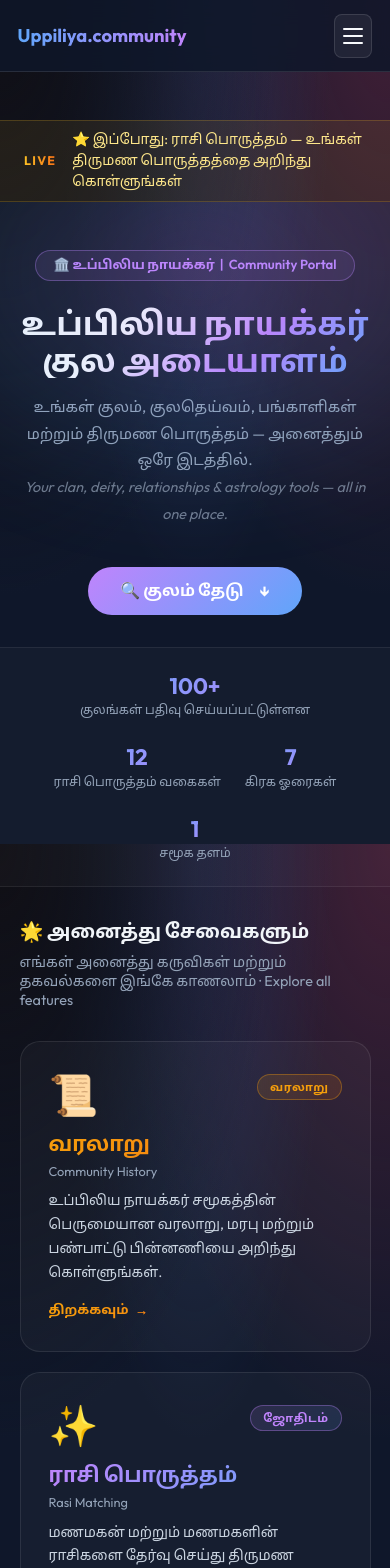
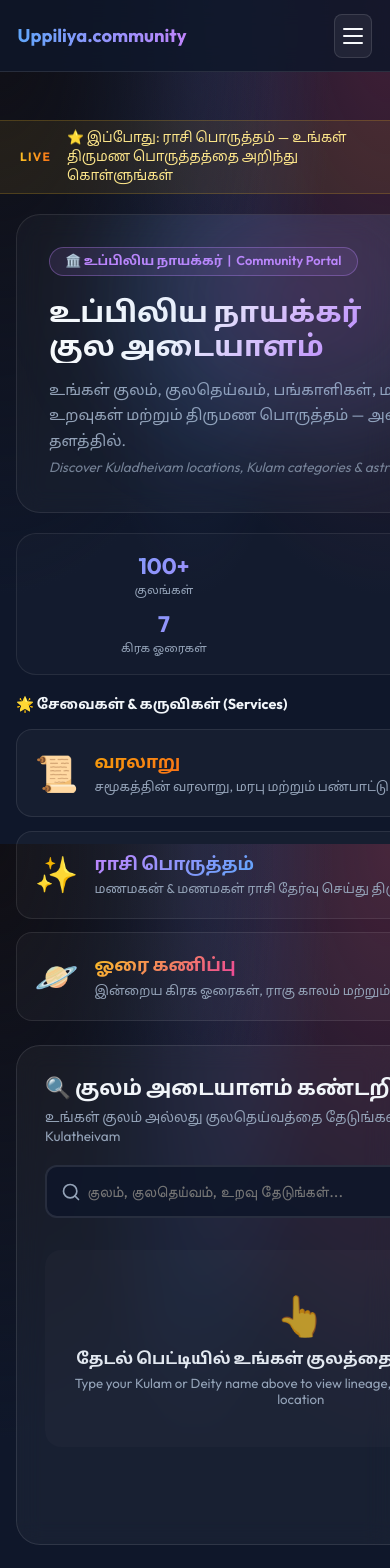
Before and after one commit to carthworks/Uppiliya-Naicker-Kulam, a Next.js app: page / in a window 390 px wide. Shown: the top 1568 px of the page. Built offline with nearby package versions, Linux system fonts and the light colour scheme.

Commit message:
feat: initialize main application page component

```diff
--- a/app/page.jsx
+++ b/app/page.jsx
@@ -17,8 +17,7 @@ const FEATURES = [
     icon: '📜',
     title: 'வரலாறு',
     titleEn: 'Community History',
-    desc: 'உப்பிலிய நாயக்கர் சமூகத்தின் பெருமையான வரலாறு, மரபு மற்றும் பண்பாட்டு பின்னணியை அறிந்து கொள்ளுங்கள்.',
-    descEn: 'Explore the glorious heritage, traditions and cultural background of the Uppiliya Naicker community.',
+    desc: 'சமூகத்தின் வரலாறு, மரபு மற்றும் பண்பாட்டு பின்னணி.',
     gradient: 'linear-gradient(135deg,#f59e0b,#f97316)',
     glow: 'rgba(245,158,11,0.2)',
     border: 'rgba(245,158,11,0.35)',
@@ -29,8 +28,7 @@ const FEATURES = [
     icon: '✨',
     title: 'ராசி பொருத்தம்',
     titleEn: 'Rasi Matching',
-    desc: 'மணமகன் மற்றும் மணமகளின் ராசிகளை தேர்வு செய்து திருமண பொருத்தத்தை உடனே அறிந்து கொள்ளுங்கள்.',
-    descEn: 'Check Tamil astrology (Thirumana Porutham) — select groom & bride rasi for instant compatibility.',
+    desc: 'மணமகன் & மணமகள் ராசி தேர்வு செய்து திருமண பொருத்தம் காணல்.',
     gradient: 'linear-gradient(135deg,#c084fc,#60a5fa)',
     glow: 'rgba(192,132,252,0.2)',
     border: 'rgba(192,132,252,0.35)',
@@ -41,8 +39,7 @@ const FEATURES = [
     icon: '🪐',
     title: 'ஓரை கணிப்பு',
     titleEn: 'Horai Calculator',
-    desc: 'இன்றைய கிரக ஓரைகள் — சுப மற்றும் அசுப நேரங்கள், உங்கள் ஜன்ம ராசிக்கு சிறந்த நேரங்களை அறிந்து கொள்ளுங்கள்.',
-    descEn: 'Find today\'s planetary hours — best & worst times tailored to your Janma Rasi for every activity.',
+    desc: 'இன்றைய கிரக ஓரைகள், ராகு காலம் மற்றும் சுப நேரங்கள்.',
     gradient: 'linear-gradient(135deg,#fbbf24,#ec4899)',
     glow: 'rgba(251,191,36,0.2)',
     border: 'rgba(251,191,36,0.35)',
@@ -63,18 +60,18 @@ function NewsTicker() {
   return (
     <div style={{
       background: 'rgba(251,191,36,0.08)', borderTop: '1px solid rgba(251,191,36,0.2)',
-      borderBottom: '1px solid rgba(251,191,36,0.2)', padding: '.5rem 1.5rem',
+      borderBottom: '1px solid rgba(251,191,36,0.2)', padding: '.45rem 1.25rem',
       display: 'flex', alignItems: 'center', gap: '1rem', overflow: 'hidden',
-      minHeight: '40px',
+      minHeight: '38px',
     }}>
       <span style={{
         background: 'linear-gradient(90deg,#fbbf24,#f97316)', WebkitBackgroundClip: 'text',
-        WebkitTextFillColor: 'transparent', fontWeight: 800, fontSize: '.78rem',
+        WebkitTextFillColor: 'transparent', fontWeight: 800, fontSize: '.75rem',
         letterSpacing: '.1em', flexShrink: 0,
       }}>LIVE</span>
       <span style={{
-        fontSize: '.88rem', color: '#fde68a', transition: 'opacity .35s',
-        opacity: fade ? 1 : 0, lineHeight: 1.5,
+        fontSize: '.85rem', color: '#fde68a', transition: 'opacity .35s',
+        opacity: fade ? 1 : 0, lineHeight: 1.4,
       }}>{TICKER_ITEMS[idx]}</span>
     </div>
   );
@@ -88,40 +85,28 @@ function FeatureCard({ f }) {
       <div style={{
         background: hov ? `rgba(255,255,255,0.07)` : 'rgba(255,255,255,0.03)',
         border: `1px solid ${hov ? f.border : 'rgba(255,255,255,0.09)'}`,
-        borderRadius: '1.25rem', padding: '2rem 1.75rem',
-        boxShadow: hov ? `0 0 40px ${f.glow}` : 'none',
-        transform: hov ? 'translateY(-4px)' : 'none',
+        borderRadius: '1rem', padding: '1.25rem 1.1rem',
+        boxShadow: hov ? `0 0 30px ${f.glow}` : 'none',
+        transform: hov ? 'translateY(-3px)' : 'none',
         transition: 'all .25s ease',
-        height: '100%', display: 'flex', flexDirection: 'column', gap: '1rem',
+        display: 'flex', alignItems: 'center', gap: '1rem',
         cursor: 'pointer',
       }}>
-        <div style={{ display: 'flex', justifyContent: 'space-between', alignItems: 'flex-start' }}>
-          <span style={{ fontSize: '2.5rem', lineHeight: 1 }}>{f.icon}</span>
+        <span style={{ fontSize: '2.2rem', lineHeight: 1, flexShrink: 0 }}>{f.icon}</span>
+        <div style={{ flex: 1, minWidth: 0 }}>
+          <div style={{ display: 'flex', alignItems: 'center', justifyContent: 'space-between', gap: '.5rem', marginBottom: '.2rem' }}>
+            <div style={{
+              fontSize: '1.1rem', fontWeight: 800,
+              background: f.gradient, WebkitBackgroundClip: 'text',
+              WebkitTextFillColor: 'transparent', backgroundClip: 'text',
+            }}>{f.title}</div>
             <span style={{
-            fontSize: '.72rem', fontWeight: 700, padding: '.25rem .75rem',
-            borderRadius: '999px', background: f.glow, border: `1px solid ${f.border}`,
-            background: 'linear-gradient(135deg,' + f.gradient.match(/#[a-f0-9]+/gi)?.[0] + '22,' + f.gradient.match(/#[a-f0-9]+/gi)?.[1] + '22)',
-            color: f.gradient.match(/#[a-f0-9]+/gi)?.[0],
-            letterSpacing: '.05em',
+              fontSize: '.68rem', fontWeight: 700, padding: '.15rem .55rem',
+              borderRadius: '999px', border: `1px solid ${f.border}`,
+              color: f.gradient.match(/#[a-f0-9]+/gi)?.[0] || '#fbbf24',
             }}>{f.badge}</span>
           </div>
-        <div>
-          <div style={{
-            fontSize: '1.3rem', fontWeight: 800,
-            background: f.gradient, WebkitBackgroundClip: 'text',
-            WebkitTextFillColor: 'transparent', backgroundClip: 'text',
-            marginBottom: '.25rem',
-          }}>{f.title}</div>
-          <div style={{ fontSize: '.8rem', color: '#94a3b8', marginBottom: '.65rem' }}>{f.titleEn}</div>
-          <p style={{ fontSize: '.88rem', color: '#cbd5e1', lineHeight: 1.7, margin: 0 }}>{f.desc}</p>
-        </div>
-        <div style={{
-          marginTop: 'auto', display: 'flex', alignItems: 'center', gap: '.4rem',
-          fontSize: '.82rem', fontWeight: 600,
-          background: f.gradient, WebkitBackgroundClip: 'text',
-          WebkitTextFillColor: 'transparent', backgroundClip: 'text',
-        }}>
-          திறக்கவும் <span style={{ WebkitTextFillColor: 'unset', color: 'inherit', background: f.gradient, WebkitBackgroundClip: 'text' }}>→</span>
+          <p style={{ fontSize: '.8rem', color: '#94a3b8', margin: 0, lineHeight: 1.4, whiteSpace: 'nowrap', overflow: 'hidden', textOverflow: 'ellipsis' }}>{f.desc}</p>
         </div>
       </div>
     </Link>
@@ -129,11 +114,11 @@ function FeatureCard({ f }) {
 }
 
 export default function Home() {
-  const [data, setData]           = useState([]);
-  const [searchQuery, setSearchQuery] = useState('');
+  const [data, setData]                     = useState([]);
+  const [searchQuery, setSearchQuery]       = useState('');
   const [selectedEntity, setSelectedEntity] = useState(null);
   const [isSearchFocused, setIsSearchFocused] = useState(false);
-  const [activeMapQuery, setActiveMapQuery]   = useState('');
+  const [activeMapQuery, setActiveMapQuery] = useState('');
   const searchRef = useRef(null);
 
   useEffect(() => {
@@ -164,8 +149,8 @@ export default function Home() {
     const templesText = selectedEntity.kulatheivam?.length
       ? selectedEntity.kulatheivam.map(t => `- ${t}\n  📍 https://www.google.com/maps/search/?api=1&query=${encodeURIComponent(t)}`).join('\n\n')
       : 'குறிப்பிடப்படவில்லை';
-    const text = `*உப்பிலிய நாயக்கர் குலம்*\n\n*குலம்/பட்டம்:* ${selectedEntity.name}\n*பிரிவு:* ${selectedEntity.category}\n\n*உறவுகள்:*\n${selectedEntity.relationships || 'குறிப்பிடப்படவில்லை'}\n\n*குலதெய்வம்:*\n${templesText}\n\n---\nT. Karthikeyan | 📞 +91 94867 72206`;
-    window.open(`https://wa.me/?text=${encodeURIComponent(text)}`, '_blank');
+    const text = `*உப்பிலிய நாயக்கர் குலம்*\n\n*குலம்/பட்டம்:* ${selectedEntity.name}\n*பிரிவு:* ${selectedEntity.category}\n\n*உறவுகள்:*\n${selectedEntity.relationships || 'குறிப்பிடப்படவில்லை'}\n\n*குலதெய்வம்:*\n${templesText}\n\n---\nT. Karthikeyan | 📞 +91 94867 72206 | ✉️ tkarthikeyan@gmail.com\n🌐 https://uppiliya-naicker-kulam.vercel.app`;
+    window.open(`https://api.whatsapp.com/send?text=${encodeURIComponent(text)}`, '_blank');
   };
 
   const relatedEntities = useMemo(() => {
@@ -179,125 +164,163 @@ export default function Home() {
   return (
     <>
       <style suppressHydrationWarning>{`
-        .hp-page { font-family:'Outfit','Noto Sans Tamil',sans-serif; overflow-x:hidden; }
+        .hp-page { font-family:'Outfit','Noto Sans Tamil',sans-serif; overflow-x:hidden; min-height: calc(100vh - 120px); }
 
-        /* Hero */
-        .hp-hero {
-          position:relative; text-align:center;
-          padding: clamp(3rem,8vw,6rem) clamp(1rem,5vw,2rem) clamp(2rem,5vw,4rem);
-          overflow:hidden;
+        /* Split container */
+        .hp-split-container {
+          max-width: 1300px;
+          margin: 0 auto;
+          padding: 2rem 1.5rem 3rem;
+          display: grid;
+          grid-template-columns: 1fr 1fr;
+          gap: 2rem;
+          align-items: start;
+        }
+
+        @media(max-width: 980px) {
+          .hp-split-container {
+            grid-template-columns: 1fr;
+            gap: 1.5rem;
+            padding: 1.25rem 1rem 2.5rem;
+          }
+        }
+
+        /* Left Column */
+        .hp-left-col {
+          display: flex;
+          flex-direction: column;
+          gap: 1.25rem;
+        }
+
+        .hp-hero-box {
+          background: rgba(255,255,255,0.03);
+          border: 1px solid rgba(255,255,255,0.09);
+          border-radius: 1.5rem;
+          padding: 2rem;
+          position: relative;
+          overflow: hidden;
+          backdrop-filter: blur(12px);
         }
         .hp-hero-glow {
-          position:absolute; top:-40%; left:50%; transform:translateX(-50%);
-          width:700px; height:500px; border-radius:50%;
+          position: absolute; top:-40%; left:50%; transform:translateX(-50%);
+          width:500px; height:400px; border-radius:50%;
           background: radial-gradient(ellipse,rgba(192,132,252,.18) 0%,rgba(96,165,250,.12) 40%,transparent 70%);
           pointer-events:none; filter:blur(40px);
         }
         .hp-hero-badge {
           display:inline-flex; align-items:center; gap:.5rem;
-          padding:.35rem 1.1rem; border-radius:999px; margin-bottom:1.5rem;
+          padding:.3rem .95rem; border-radius:999px; margin-bottom:1.1rem;
           background:rgba(192,132,252,.1); border:1px solid rgba(192,132,252,.35);
-          color:#c084fc; font-size:.82rem; font-weight:600;
+          color:#c084fc; font-size:.8rem; font-weight:600;
         }
-        .hp-hero h1 {
-          font-size:clamp(2rem,6vw,3.5rem); font-weight:900; line-height:1.15;
-          background:linear-gradient(135deg,#f8fafc 30%,#c084fc 65%,#60a5fa 100%);
-          -webkit-background-clip:text; -webkit-text-fill-color:transparent; background-clip:text;
-          margin:0 0 1rem;
+        .hp-hero-h1 {
+          font-size: clamp(1.8rem, 4.5vw, 2.7rem);
+          font-weight: 900; line-height: 1.2;
+          background: linear-gradient(135deg,#f8fafc 30%,#c084fc 65%,#60a5fa 100%);
+          -webkit-background-clip: text; -webkit-text-fill-color: transparent; background-clip: text;
+          margin: 0 0 .85rem;
         }
         .hp-hero-sub {
-          font-size:clamp(.95rem,2.5vw,1.15rem); color:#94a3b8;
-          max-width:580px; margin:0 auto 2.5rem; line-height:1.75;
+          font-size: .95rem; color: #94a3b8; line-height: 1.7; margin: 0;
         }
-        .hp-hero-cta {
-          display:inline-flex; align-items:center; gap:.6rem;
-          padding:.8rem 2rem; border-radius:999px; font-weight:700; font-size:1rem;
-          background:linear-gradient(135deg,#c084fc,#60a5fa);
-          color:#fff; text-decoration:none; border:none; cursor:pointer;
-          transition:transform .2s,box-shadow .2s;
-        }
-        .hp-hero-cta:hover { transform:translateY(-3px); box-shadow:0 8px 30px rgba(192,132,252,.4); }
 
         /* Stats strip */
-        .hp-stats {
-          display:flex; justify-content:center; gap:clamp(1.5rem,5vw,3.5rem);
-          flex-wrap:wrap; padding:1.5rem clamp(1rem,5vw,2rem);
-          border-top:1px solid rgba(255,255,255,.07);
-          border-bottom:1px solid rgba(255,255,255,.07);
-          background:rgba(255,255,255,.02);
+        .hp-stats-grid {
+          display: grid;
+          grid-template-columns: repeat(4, 1fr);
+          gap: .75rem;
+          background: rgba(255,255,255,.02);
+          border: 1px solid rgba(255,255,255,.08);
+          border-radius: 1.25rem;
+          padding: 1.1rem 1rem;
         }
-        .hp-stat { text-align:center; }
-        .hp-stat-num { font-size:clamp(1.4rem,4vw,2rem); font-weight:800; background:linear-gradient(135deg,#60a5fa,#c084fc); -webkit-background-clip:text; -webkit-text-fill-color:transparent; background-clip:text; }
-        .hp-stat-lbl { font-size:.78rem; color:#94a3b8; margin-top:.15rem; }
+        @media(max-width: 540px) {
+          .hp-stats-grid { grid-template-columns: repeat(2, 1fr); }
+        }
+        .hp-stat-item { text-align: center; }
+        .hp-stat-num {
+          font-size: 1.4rem; font-weight: 800;
+          background: linear-gradient(135deg,#60a5fa,#c084fc);
+          -webkit-background-clip: text; -webkit-text-fill-color: transparent; background-clip: text;
+        }
+        .hp-stat-lbl { font-size: .73rem; color: #94a3b8; margin-top: .15rem; }
 
-        /* Section */
-        .hp-section { padding:clamp(2rem,5vw,3.5rem) clamp(1rem,5vw,2rem); max-width:1100px; margin:0 auto; }
-        .hp-section-title { font-size:clamp(1.2rem,3vw,1.6rem); font-weight:800; color:#f1f5f9; margin-bottom:.5rem; }
-        .hp-section-sub { font-size:.9rem; color:#94a3b8; margin-bottom:2rem; }
+        /* Feature Banners */
+        .hp-feat-list {
+          display: flex;
+          flex-direction: column;
+          gap: .85rem;
+        }
 
-        /* Feature grid */
-        .hp-feat-grid { display:grid; grid-template-columns:repeat(3,1fr); gap:1.25rem; }
-        @media(max-width:860px){ .hp-feat-grid{ grid-template-columns:repeat(2,1fr); } }
-        @media(max-width:520px){ .hp-feat-grid{ grid-template-columns:1fr; } }
+        /* Right Column */
+        .hp-right-col {
+          display: flex;
+          flex-direction: column;
+          gap: 1.5rem;
+        }
 
-        /* Search section */
-        .hp-search-wrap { max-width:860px; margin:0 auto; padding:0 clamp(1rem,5vw,2rem) clamp(2rem,5vw,4rem); }
         .hp-search-card {
-          background:rgba(255,255,255,.04); border:1px solid rgba(255,255,255,.1);
-          border-radius:1.5rem; padding:clamp(1.5rem,4vw,2.5rem);
-          backdrop-filter:blur(12px);
+          background: rgba(255,255,255,.04);
+          border: 1px solid rgba(255,255,255,.1);
+          border-radius: 1.5rem;
+          padding: 1.75rem;
+          backdrop-filter: blur(12px);
+          min-height: 500px;
         }
-        .hp-search-title { font-size:clamp(1.1rem,3vw,1.4rem); font-weight:800; color:#f1f5f9; margin-bottom:.4rem; }
-        .hp-search-sub { font-size:.88rem; color:#94a3b8; margin-bottom:1.5rem; }
+        .hp-search-title { font-size: 1.3rem; font-weight: 800; color: #f1f5f9; margin-bottom: .35rem; }
+        .hp-search-sub { font-size: .85rem; color: #94a3b8; margin-bottom: 1.25rem; }
       `}</style>
 
       <div className="hp-page">
         <NewsTicker />
 
-        {/* ── Hero ── */}
-        <section className="hp-hero">
+        <div className="hp-split-container">
+
+          {/* ── LEFT COLUMN ── */}
+          <div className="hp-left-col">
+
+            {/* Hero Banner */}
+            <div className="hp-hero-box">
               <div className="hp-hero-glow" />
               <div className="hp-hero-badge">🏛️ உப்பிலிய நாயக்கர் &nbsp;|&nbsp; Community Portal</div>
-          <h1>உப்பிலிய நாயக்கர்<br />குல அடையாளம்</h1>
+              <h1 className="hp-hero-h1">உப்பிலிய நாயக்கர்<br />குல அடையாளம்</h1>
               <p className="hp-hero-sub">
-            உங்கள் குலம், குலதெய்வம், பங்காளிகள் மற்றும் திருமண பொருத்தம் —
-            அனைத்தும் ஒரே இடத்தில்.
-            <br /><em style={{ opacity: .7, fontSize: '.9rem' }}>Your clan, deity, relationships & astrology tools — all in one place.</em>
+                உங்கள் குலம், குலதெய்வம், பங்காளிகள், மாமன் மச்சான் உறவுகள் மற்றும் திருமண பொருத்தம் — அனைத்தும் ஒரே தளத்தில்.
+                <br />
+                <em style={{ opacity: .75, fontSize: '.85rem' }}>Discover Kuladheivam locations, Kulam categories &amp; astrology tools.</em>
               </p>
-          <a href="#kulam-search" className="hp-hero-cta">
-            🔍 குலம் தேடு &nbsp; <span>↓</span>
-          </a>
-        </section>
+            </div>
 
-        {/* ── Stats ── */}
-        <div className="hp-stats">
+            {/* Stats Grid */}
+            <div className="hp-stats-grid">
               {[
-            { num: '100+', lbl: 'குலங்கள் பதிவு செய்யப்பட்டுள்ளன' },
-            { num: '12',   lbl: 'ராசி பொருத்தம் வகைகள்' },
+                { num: '100+', lbl: 'குலங்கள்' },
+                { num: '12',   lbl: 'ராசிகள்' },
                 { num: '7',    lbl: 'கிரக ஓரைகள்' },
                 { num: '1',    lbl: 'சமூக தளம்' },
               ].map(s => (
-            <div key={s.lbl} className="hp-stat">
+                <div key={s.lbl} className="hp-stat-item">
                   <div className="hp-stat-num">{s.num}</div>
                   <div className="hp-stat-lbl">{s.lbl}</div>
                 </div>
               ))}
             </div>
 
-        {/* ── Feature Banners ── */}
-        <section className="hp-section">
-          <div className="hp-section-title">🌟 அனைத்து சேவைகளும்</div>
-          <div className="hp-section-sub">எங்கள் அனைத்து கருவிகள் மற்றும் தகவல்களை இங்கே காணலாம் · Explore all features</div>
-          <div className="hp-feat-grid">
+            {/* Feature Quick Banners */}
+            <div className="hp-feat-list">
+              <div style={{ fontSize: '.9rem', fontStyle: 'normal', fontWeight: 700, color: '#f1f5f9', marginBottom: '.1rem' }}>
+                🌟 சேவைகள் &amp; கருவிகள் (Services)
+              </div>
               {FEATURES.map(f => <FeatureCard key={f.href} f={f} />)}
             </div>
-        </section>
 
-        {/* ── Kulam Search ── */}
-        <div className="hp-search-wrap" id="kulam-search">
-          <div className="hp-search-card">
+          </div>
+
+          {/* ── RIGHT COLUMN ── */}
+          <div className="hp-right-col">
+            <div className="hp-search-card" id="kulam-search">
               <div className="hp-search-title">🔍 குலம் அடையாளம் கண்டறியுங்கள்</div>
-            <div className="hp-search-sub">உங்கள் குலம் அல்லது குலதெய்வத்தை தேடுங்கள் · Search your Kulam or Kulatheivam</div>
+              <div className="hp-search-sub">உங்கள் குலம் அல்லது குலதெய்வத்தை தேடுங்கள் · Search Kulam or Kulatheivam</div>
 
               <div className="search-container" ref={searchRef}>
                 <div className="search-input-wrapper">
@@ -328,8 +351,8 @@ export default function Home() {
                 )}
               </div>
 
-            {selectedEntity && (
-              <div className="result-card">
+              {selectedEntity ? (
+                <div className="result-card" style={{ marginTop: '1.25rem' }}>
                   <div className="result-header">
                     <h2 className="result-title">{selectedEntity.name}</h2>
                     <span className="category-badge">{selectedEntity.category}</span>
@@ -344,32 +367,32 @@ export default function Home() {
                       </div>
                     </div>
                     <div className="info-section">
-                    <div className="info-label">📍 குலதெய்வம் & இடங்கள்</div>
+                      <div className="info-label">📍 குலதெய்வம் &amp; இடங்கள்</div>
                       <div className="info-content">
                         {selectedEntity.kulatheivam?.length > 0 ? (
-                        <div style={{ display: 'flex', flexDirection: 'column', gap: '1.5rem' }}>
+                          <div style={{ display: 'flex', flexDirection: 'column', gap: '1.25rem' }}>
                             <ul className="temple-list">
                               {selectedEntity.kulatheivam.map((temple, idx) => (
                                 <li key={idx} onClick={() => setActiveMapQuery(temple)}
                                   style={{ cursor: 'pointer', color: activeMapQuery === temple ? 'var(--accent)' : 'inherit', fontWeight: activeMapQuery === temple ? 'bold' : 'normal', transition: 'all .2s' }}>
                                   {temple}
                                   {activeMapQuery !== temple && (
-                                  <span style={{ fontSize: '.8rem', marginLeft: '10px', opacity: .6, background: 'rgba(0,0,0,.3)', padding: '2px 8px', borderRadius: '10px' }}>📍 Map</span>
+                                    <span style={{ fontSize: '.78rem', marginLeft: '10px', opacity: .6, background: 'rgba(0,0,0,.3)', padding: '2px 8px', borderRadius: '10px' }}>📍 Map</span>
                                   )}
                                 </li>
                               ))}
                             </ul>
                             {activeMapQuery && (
                               <div style={{ animation: 'fadeInUp .3s ease' }}>
-                              <iframe width="100%" height="220"
+                                <iframe width="100%" height="200"
                                   style={{ border: '1px solid rgba(255,255,255,.1)', borderRadius: '12px' }}
                                   loading="lazy" allowFullScreen
                                   src={`https://maps.google.com/maps?q=${encodeURIComponent(activeMapQuery)}&t=&z=13&ie=UTF8&iwloc=&output=embed`}
                                 />
-                              <div style={{ textAlign: 'right', marginTop: '.5rem' }}>
+                                <div style={{ textAlign: 'right', marginTop: '.4rem' }}>
                                   <a href={`https://www.google.com/maps/search/?api=1&query=${encodeURIComponent(activeMapQuery)}`}
                                     target="_blank" rel="noopener noreferrer"
-                                  style={{ color: 'var(--accent)', fontSize: '.85rem', textDecoration: 'none', fontWeight: 'bold' }}>
+                                    style={{ color: 'var(--accent)', fontSize: '.82rem', textDecoration: 'none', fontWeight: 'bold' }}>
                                     Google Maps-ல் திறக்கவும் ↗
                                   </a>
                                 </div>
@@ -382,8 +405,8 @@ export default function Home() {
                   </div>
 
                   {relatedEntities.length > 0 && (
-                  <div className="graph-container">
-                    <h3 style={{ marginBottom: '1.5rem', fontSize: '1.1rem' }}>🔗 Pangali Network</h3>
+                    <div className="graph-container" style={{ marginTop: '1.25rem' }}>
+                      <h3 style={{ marginBottom: '1rem', fontSize: '1rem' }}>🔗 Pangali Network</h3>
                       <div className="graph-wrapper">
                         <div className="graph-node current">
                           <div className="graph-node-title">{selectedEntity.name}</div>
@@ -402,15 +425,31 @@ export default function Home() {
                     </div>
                   )}
 
-                <div className="actions-bar">
+                  <div className="actions-bar" style={{ marginTop: '1.25rem' }}>
                     <button className="btn-whatsapp" onClick={handleShare}>
                       <svg xmlns="http://www.w3.org/2000/svg" width="18" height="18" viewBox="0 0 24 24" fill="none" stroke="currentColor" strokeWidth="2" strokeLinecap="round" strokeLinejoin="round"><path d="M21 11.5a8.38 8.38 0 0 1-.9 3.8 8.5 8.5 0 0 1-7.6 4.7 8.38 8.38 0 0 1-3.8-.9L3 21l1.9-5.7a8.38 8.38 0 0 1-.9-3.8 8.5 8.5 0 0 1 4.7-7.6 8.38 8.38 0 0 1 3.8-.9h.5a8.48 8.48 0 0 1 8 8v.5z" /></svg>
                       WhatsApp-ல் பகிர்
                     </button>
                   </div>
                 </div>
+              ) : (
+                <div style={{
+                  marginTop: '2rem', padding: '2.5rem 1.5rem', textAlign: 'center',
+                  background: 'rgba(255,255,255,0.02)', borderRadius: '1rem',
+                  border: '1px stroke rgba(255,255,255,0.06)',
+                }}>
+                  <div style={{ fontSize: '2.5rem', marginBottom: '.5rem', opacity: .7 }}>👆</div>
+                  <div style={{ fontSize: '1rem', color: '#e2e8f0', fontWeight: 700, marginBottom: '.35rem' }}>
+                    தேடல் பெட்டியில் உங்கள் குலத்தை தட்டச்சு செய்க
+                  </div>
+                  <div style={{ fontSize: '.83rem', color: '#94a3b8' }}>
+                    Type your Kulam or Deity name above to view lineage, temples &amp; Google Map location
+                  </div>
+                </div>
               )}
             </div>
+          </div>
+
         </div>
       </div>
     </>
```
Lines whose indentation alone changed are shown as unchanged.
